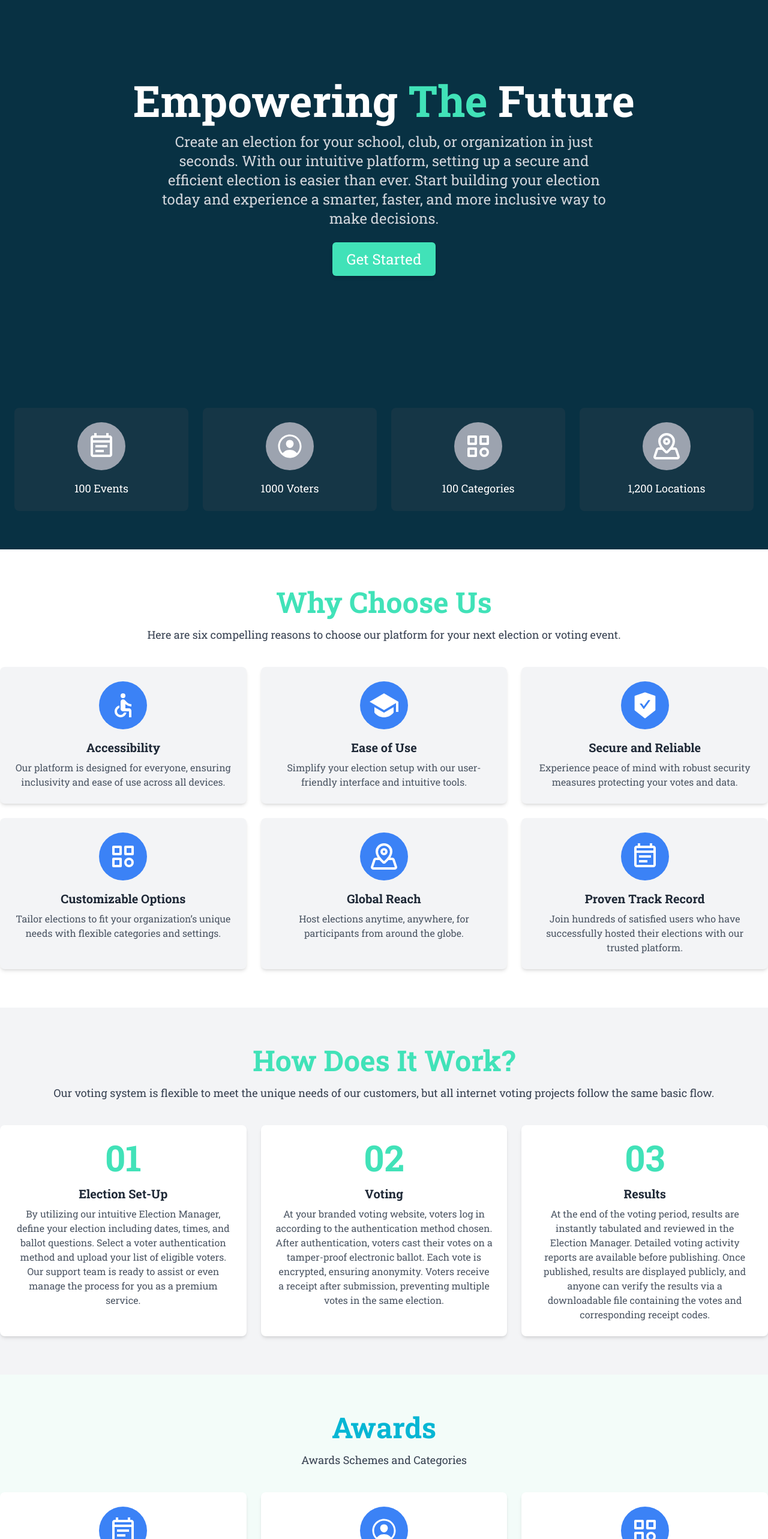
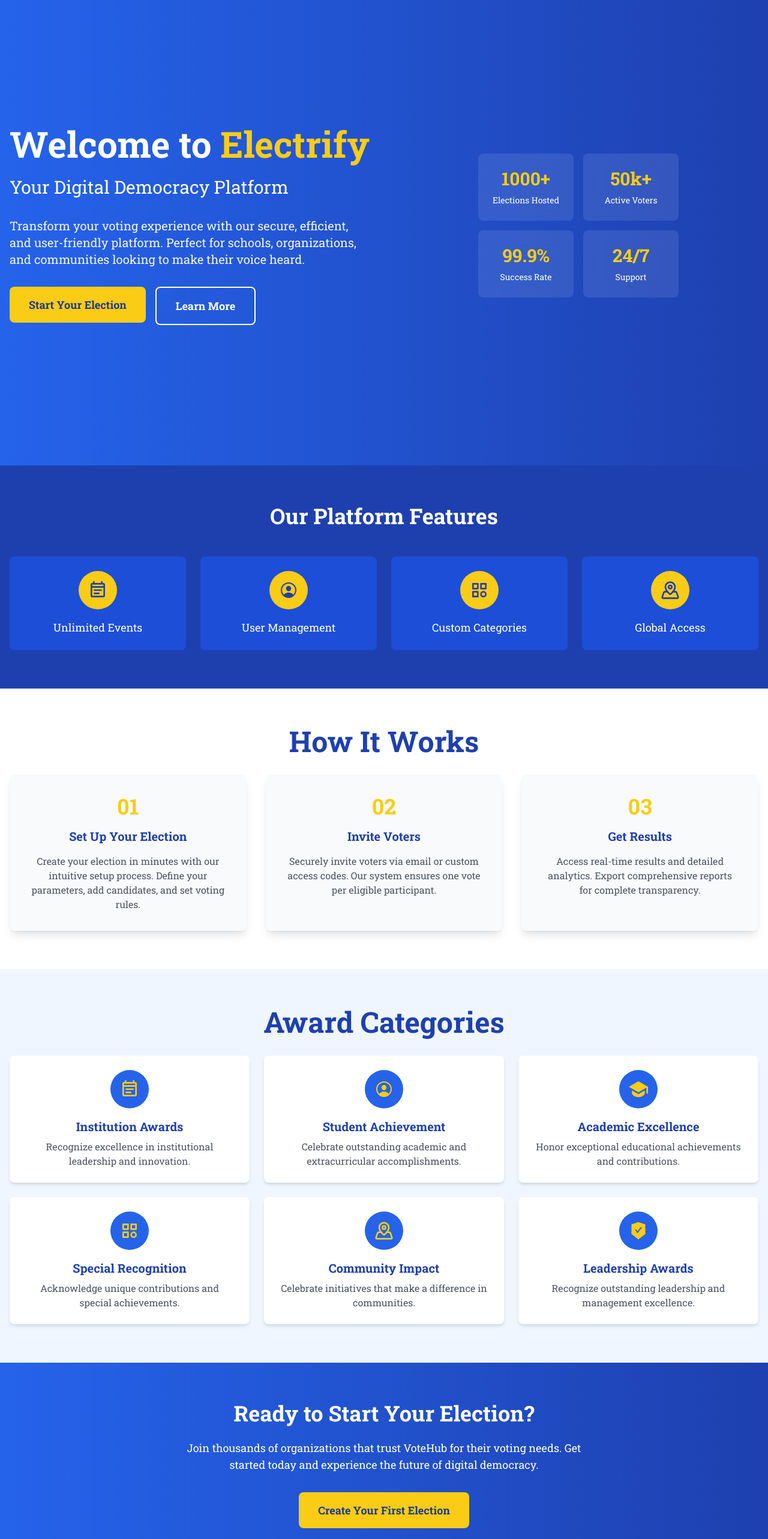
Before and after one commit to temchelsy/voting-frontend, a React (Vite) app: page / in a window 1280 px wide. Shown: the part 80-2646 px from the top of the page at 60% size. Built offline with nearby package versions, Linux system fonts and the light colour scheme.

Commit message:
modified content

```diff
--- a/src/Pages/LandingPage/HomePage.jsx
+++ b/src/Pages/LandingPage/HomePage.jsx
@@ -1,7 +1,5 @@
 import React from 'react';
 import { Link } from 'react-router-dom';
-import homePageImage from "/src/assets/images/pexels-steve-29506613.jpg";
-import voteImage from "/src/assets/images/Screen Shot 2024-12-20 at 10.05.41 PM-fotor-202412202369.png";
 import {
   MdOutlineEventNote,
   MdOutlineAccessible,
@@ -27,274 +25,184 @@ const HomePage = () => {
   return (
     <>
       {/* Hero Section */}
-      <section
-        id="homepage"
-        className="relative text-white bg-cover bg-center bg-custom-blue"
-        style={{
-
-          height: '80vh',
-        }}
-      >
-        <div className="absolute inset-0  bg-opacity-60"></div>
-        <div className="relative z-10 flex flex-col items-center justify-center h-full text-center px-4">
-          <h1 className="text-4xl md:text-6xl lg:text-7xl font-bold">
-            Empowering <span className="text-button-c">The</span> Future
+      <section className="relative bg-gradient-to-r from-blue-600 to-blue-800 min-h-screen flex items-center py-20">
+        <div className="container mx-auto px-4">
+          <div className="flex flex-col lg:flex-row items-center justify-between gap-12">
+            <div className="lg:w-1/2 text-white">
+              <h1 className="text-4xl md:text-6xl font-bold mb-6">
+                Welcome to <span className="text-yellow-400">Electrify</span>
               </h1>
-          <p className="mt-4 text-lg md:text-xl lg:text-2xl text-gray-300 max-w-3xl">
-            Create an election for your school, club, or organization in just
-            seconds. With our intuitive platform, setting up a secure and
-            efficient election is easier than ever. Start building your election
-            today and experience a smarter, faster, and more inclusive way to
-            make decisions.
+              <h2 className="text-2xl md:text-3xl mb-8">
+                Your Digital Democracy Platform
+              </h2>
+              <p className="text-lg md:text-xl mb-8 text-gray-100">
+                Transform your voting experience with our secure, efficient, and user-friendly platform. Perfect for schools, organizations, and communities looking to make their voice heard.
               </p>
-          <Link to="/register" className="mt-6">
-            <button className="bg-button-c px-6 py-3 text-xl md:text-2xl rounded-md shadow-md hover:bg-button-c-dark">
-              Get Started
+              <div className="flex flex-wrap gap-4">
+                <Link to="/register">
+                  <button className="bg-yellow-400 hover:bg-yellow-500 text-blue-900 font-bold px-8 py-4 rounded-lg text-lg transition-colors duration-300">
+                    Start Your Election
+                  </button>
+                </Link>
+                <Link to="/learn-more">
+                  <button className="border-2 border-white hover:bg-white hover:text-blue-800 text-white font-bold px-8 py-4 rounded-lg text-lg transition-colors duration-300">
+                    Learn More
                   </button>
                 </Link>
               </div>
-      </section>
-
-      {/* Stats Section */}
-      <section className="py-16 bg-custom-blue text-white">
-        <div className="container mx-auto grid grid-cols-2 md:grid-cols-4 gap-6 px-6">
+            </div>
+            <div className="lg:w-1/2 flex justify-center">
+              <div className="grid grid-cols-2 gap-4 max-w-md">
                 {[
-            { Icon: MdOutlineEventNote, label: "100 Events" },
-            { Icon: IoPersonCircleOutline, label: "1000 Voters" },
-            { Icon: TbCategory, label: "100 Categories" },
-            { Icon: LuMapPinned, label: "1,200 Locations" },
-          ].map(({ Icon, label }, idx) => (
-            <div
-              key={idx}
-              className="flex flex-col items-center p-6 bg-custom-first rounded-lg"
-            >
-              <div className="bg-gray-400 p-4 rounded-full">
-                <Icon className="w-12 h-12" />
+                  { number: "1000+", label: "Elections Hosted" },
+                  { number: "50k+", label: "Active Voters" },
+                  { number: "99.9%", label: "Success Rate" },
+                  { number: "24/7", label: "Support" }
+                ].map((stat, index) => (
+                  <div key={index} className="bg-white/10 backdrop-blur-lg p-6 rounded-lg text-center">
+                    <div className="text-yellow-400 text-3xl font-bold">{stat.number}</div>
+                    <div className="text-white text-sm mt-2">{stat.label}</div>
                   </div>
-              <h3 className="mt-4 text-lg">{label}</h3>
-            </div>
-          ))}
-        </div>
-      </section>
-
-      {/* About Section */}
-      {/* <section className="py-16 bg-white">
-        <div className="container mx-auto grid lg:grid-cols-2 gap-12 px-6">
-          <img
-            src={voteImage}
-            alt="About Us"
-            className="rounded-lg shadow-lg"
-          />
-          <div className="flex flex-col justify-center">
-            <h1 className="text-3xl md:text-4xl lg:text-5xl font-bold text-button-c">
-              About Us
-            </h1>
-            <p className="mt-4 text-lg text-gray-700">
-              Welcome to VoteHub, a platform designed to empower individuals and
-              organizations to participate in the democratic process. Our mission
-              is to provide a modern, reliable, and accessible solution for voting,
-              ensuring that every voice is heard, every vote is counted, and every
-              election is fair.
-            </p>
-            <div className="mt-6 flex flex-wrap gap-4">
-              {[
-                "Institutional Awards",
-                "Student Awards",
-                "Teacher Awards",
-                "Special Awards",
-              ].map((label, idx) => (
-                <p
-                  key={idx}
-                  className="bg-blue-500 text-white px-4 py-2 rounded-md"
-                >
-                  {label}
-                </p>
                 ))}
               </div>
             </div>
           </div>
-      </section> */}
-      <section className="py-16 bg-white">
-  <div className="container mx-auto text-center">
-    <h1 className="text-3xl md:text-5xl font-bold text-button-c">
-      Why Choose Us
-    </h1>
-    <p className="mt-4 text-lg text-gray-700">
-      Here are six compelling reasons to choose our platform for your next election or voting event.
-    </p>
-    <div className="mt-10 grid grid-cols-1 sm:grid-cols-2 lg:grid-cols-3 gap-6">
+        </div>
+      </section>
+
+      {/* Features Section */}
+      <section className="py-16 bg-blue-800 text-white">
+        <div className="container mx-auto text-center px-4">
+          <h2 className="text-3xl md:text-4xl font-bold mb-12">Our Platform Features</h2>
+          <div className="grid grid-cols-2 md:grid-cols-4 gap-6">
             {[
-        {
-          Icon: MdOutlineAccessible,
-          title: "Accessibility",
-          description:
-            "Our platform is designed for everyone, ensuring inclusivity and ease of use across all devices.",
-        },
-        {
-          Icon: RiGraduationCapFill,
-          title: "Ease of Use",
-          description:
-            "Simplify your election setup with our user-friendly interface and intuitive tools.",
-        },
-        {
-          Icon: AiFillSafetyCertificate,
-          title: "Secure and Reliable",
-          description:
-            "Experience peace of mind with robust security measures protecting your votes and data.",
-        },
-        {
-          Icon: TbCategory,
-          title: "Customizable Options",
-          description:
-            "Tailor elections to fit your organization’s unique needs with flexible categories and settings.",
-        },
-        {
-          Icon: LuMapPinned,
-          title: "Global Reach",
-          description:
-            "Host elections anytime, anywhere, for participants from around the globe.",
-        },
-        {
-          Icon: MdOutlineEventNote,
-          title: "Proven Track Record",
-          description:
-            "Join hundreds of satisfied users who have successfully hosted their elections with our trusted platform.",
-        },
-      ].map(({ Icon, title, description }, idx) => (
+              { Icon: MdOutlineEventNote, label: "Unlimited Events" },
+              { Icon: IoPersonCircleOutline, label: "User Management" },
+              { Icon: TbCategory, label: "Custom Categories" },
+              { Icon: LuMapPinned, label: "Global Access" },
+            ].map(({ Icon, label }, idx) => (
               <div
                 key={idx}
-          className="flex flex-col items-center p-6 bg-gray-100 rounded-lg shadow-md"
+                className="flex flex-col items-center p-6 bg-blue-700 rounded-lg hover:bg-blue-600 transition-colors duration-300"
               >
-          <div className="bg-blue-500 p-4 rounded-full">
-            <Icon className="w-12 h-12 text-white" />
+                <div className="bg-yellow-400 p-4 rounded-full">
+                  <Icon className="w-8 h-8 text-blue-800" />
                 </div>
-          <h3 className="mt-4 text-xl font-bold text-gray-800">{title}</h3>
-          <p className="mt-2 text-gray-600 text-center">{description}</p>
+                <h3 className="mt-4 text-lg">{label}</h3>
               </div>
             ))}
           </div>
         </div>
       </section>
 
-<section className="py-16 bg-gray-100">
-        <div className="container mx-auto text-center">
-          <h1 className="text-3xl md:text-5xl font-bold text-button-c">
-            How Does It Work?
-          </h1>
-          <p className="mt-4 text-lg text-gray-700">
-            Our voting system is flexible to meet the unique needs of our customers,
-            but all internet voting projects follow the same basic flow.
-          </p>
-          <div className="mt-10 grid grid-cols-1 md:grid-cols-3 gap-6">
+      {/* How It Works Section */}
+      <section className="py-16 bg-white">
+        <div className="container mx-auto text-center px-4">
+          <h2 className="text-3xl md:text-5xl font-bold text-blue-800 mb-8">
+            How It Works
+          </h2>
+          <div className="grid grid-cols-1 md:grid-cols-3 gap-8">
             {[
               {
                 step: "01",
-                title: "Election Set-Up",
-                description: `
-                  By utilizing our intuitive Election Manager, define your election
-                  including dates, times, and ballot questions. Select a voter authentication
-                  method and upload your list of eligible voters. Our support team is ready
-                  to assist or even manage the process for you as a premium service.
-                `,
+                title: "Set Up Your Election",
+                description: "Create your election in minutes with our intuitive setup process. Define your parameters, add candidates, and set voting rules.",
               },
               {
                 step: "02",
-                title: "Voting",
-                description: `
-                  At your branded voting website, voters log in according to the
-                  authentication method chosen. After authentication, voters cast their
-                  votes on a tamper-proof electronic ballot. Each vote is encrypted,
-                  ensuring anonymity. Voters receive a receipt after submission,
-                  preventing multiple votes in the same election.
-                `,
+                title: "Invite Voters",
+                description: "Securely invite voters via email or custom access codes. Our system ensures one vote per eligible participant.",
               },
               {
                 step: "03",
-                title: "Results",
-                description: `
-                  At the end of the voting period, results are instantly tabulated
-                  and reviewed in the Election Manager. Detailed voting activity
-                  reports are available before publishing. Once published, results
-                  are displayed publicly, and anyone can verify the results via a
-                  downloadable file containing the votes and corresponding receipt codes.
-                `,
+                title: "Get Results",
+                description: "Access real-time results and detailed analytics. Export comprehensive reports for complete transparency.",
               },
             ].map(({ step, title, description }, idx) => (
               <div
                 key={idx}
-                className="p-6 bg-white rounded-lg shadow-md text-center flex flex-col items-center"
+                className="bg-gray-50 p-8 rounded-lg shadow-lg hover:shadow-xl transition-shadow duration-300"
               >
-                <h2 className="text-6xl font-bold text-button-c">{step}</h2>
-                <h3 className="mt-4 text-xl font-bold text-gray-800">{title}</h3>
-                <p className="mt-2 text-gray-600">{description}</p>
+                <div className="text-yellow-400 text-4xl font-bold mb-4">{step}</div>
+                <h3 className="text-xl font-bold text-blue-800 mb-4">{title}</h3>
+                <p className="text-gray-600">{description}</p>
               </div>
             ))}
           </div>
         </div>
       </section>
 
-      {/* Awards Section */}
-      <section className="py-16 bg-custom-cyan">
-  <div className="container mx-auto text-center">
-    <h1 className="text-3xl md:text-5xl font-bold text-cyan-500">Awards</h1>
-    <p className="mt-4 text-lg text-gray-700">
-      Awards Schemes and Categories
-    </p>
-    <div className="mt-10 grid grid-cols-1 sm:grid-cols-2 lg:grid-cols-3 gap-6">
+      {/* Awards Categories Section */}
+      <section className="py-16 bg-blue-50">
+        <div className="container mx-auto text-center px-4">
+          <h2 className="text-3xl md:text-5xl font-bold text-blue-800 mb-8">
+            Award Categories
+          </h2>
+          <div className="grid grid-cols-1 sm:grid-cols-2 lg:grid-cols-3 gap-6">
             {[
               {
                 Icon: MdOutlineEventNote,
-          title: "Institution Voting",
-          description:
-            "Institutions shape society—let their voice be heard. Strong institutions, stronger communities—one vote at a time.",
+                title: "Institution Awards",
+                description: "Recognize excellence in institutional leadership and innovation.",
               },
               {
                 Icon: IoPersonCircleOutline,
-          title: "Student Voting",
-          description:
-            "Empowering students to participate in decision-making, fostering leadership, and building communities.",
+                title: "Student Achievement",
+                description: "Celebrate outstanding academic and extracurricular accomplishments.",
+              },
+              {
+                Icon: RiGraduationCapFill,
+                title: "Academic Excellence",
+                description: "Honor exceptional educational achievements and contributions.",
               },
               {
                 Icon: TbCategory,
-          title: "Category Excellence",
-          description:
-            "Highlighting the best across various categories to celebrate achievements and excellence.",
+                title: "Special Recognition",
+                description: "Acknowledge unique contributions and special achievements.",
               },
               {
                 Icon: LuMapPinned,
-          title: "Regional Recognition",
-          description:
-            "Celebrating outstanding contributions in different regions and communities.",
-        },
-        {
-          Icon: RiGraduationCapFill,
-          title: "Academic Awards",
-          description:
-            "Recognizing educational achievements and excellence within academic institutions.",
+                title: "Community Impact",
+                description: "Celebrate initiatives that make a difference in communities.",
               },
               {
                 Icon: AiFillSafetyCertificate,
-          title: "Integrity Awards",
-          description:
-            "Honoring individuals and organizations that uphold the highest standards of integrity.",
+                title: "Leadership Awards",
+                description: "Recognize outstanding leadership and management excellence.",
               },
             ].map(({ Icon, title, description }, idx) => (
               <div
                 key={idx}
-          className="bg-white p-6 rounded-lg shadow-md flex flex-col items-center"
+                className="bg-white p-6 rounded-lg shadow-md hover:shadow-lg transition-shadow duration-300"
               >
-          <div className="bg-blue-500 p-4 rounded-full">
-            <Icon className="w-12 h-12 text-white" />
+                <div className="bg-blue-600 p-4 rounded-full w-16 h-16 mx-auto mb-4 flex items-center justify-center">
+                  <Icon className="w-8 h-8 text-yellow-400" />
                 </div>
-          <h2 className="mt-4 text-xl font-bold text-gray-800">{title}</h2>
-          <p className="mt-2 text-gray-600 text-center">{description}</p>
+                <h3 className="text-xl font-bold text-blue-800 mb-2">{title}</h3>
+                <p className="text-gray-600">{description}</p>
               </div>
             ))}
           </div>
         </div>
       </section>
 
-      {/* Footer */}
+      {/* CTA Section */}
+      <section className="py-16 bg-gradient-to-r from-blue-600 to-blue-800 text-white">
+        <div className="container mx-auto text-center px-4">
+          <h2 className="text-3xl md:text-4xl font-bold mb-6">
+            Ready to Start Your Election?
+          </h2>
+          <p className="text-lg mb-8 max-w-2xl mx-auto">
+            Join thousands of organizations that trust VoteHub for their voting needs. Get started today and experience the future of digital democracy.
+          </p>
+          <Link to="/register">
+            <button className="bg-yellow-400 hover:bg-yellow-500 text-blue-900 font-bold px-8 py-4 rounded-lg text-lg transition-colors duration-300">
+              Create Your First Election
+            </button>
+          </Link>
+        </div>
+      </section>
+
       <Footer />
     </>
   );
```
Also changed, not shown: src/Pages/AuthenticationPage/Login.jsx (+37 -28 lines), src/Pages/AuthenticationPage/Registration.jsx (+50 -36 lines). Lines whose indentation alone changed are shown as unchanged.
